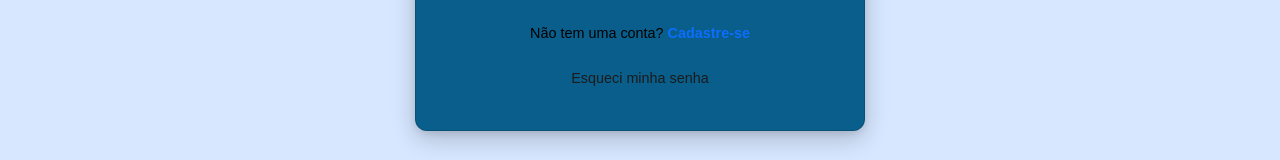
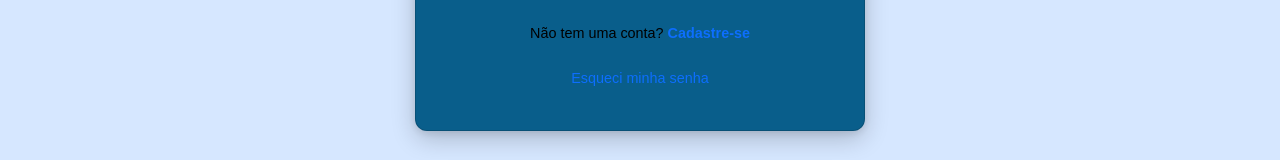
Before and after one commit to ErickEstavarenco/cyber-tech-, a React (Vite) app: page /login in a window 1280 px wide. Shown: the part 596-756 px from the top of the page. Built offline with nearby package versions, Linux system fonts and the light colour scheme; no server answers.

Commit message:
Alteração no botão de adm

```diff
--- a/src/components/Header.jsx
+++ b/src/components/Header.jsx
@@ -105,6 +105,7 @@ export default function Header() {
             to="/admin"
             onClick={() => handleNavClick("/admin")}
             style={{
+              textAlign: 'center',
               color: '#F0F0F0',
               fontWeight: 'bold',
               padding: '5px 10px',
@@ -112,7 +113,7 @@ export default function Header() {
               marginRight: '10px'
             }}
           >
-            Dashboard
+           Administrativo
           </Link>
         )}
 
--- a/src/pages/Login/Login.module.css
+++ b/src/pages/Login/Login.module.css
@@ -135,7 +135,7 @@
 
 .passwordResetLink {
   /* Estilos do Login.css, adaptados para as variáveis do front-end */
-  color: var(--color-primary-start); /* Cor primária do front-end */
+  color: 0F0F0F; /* Cor primária do front-end */
   font-size: 0.9rem;
   text-decoration: none;
 }
```
